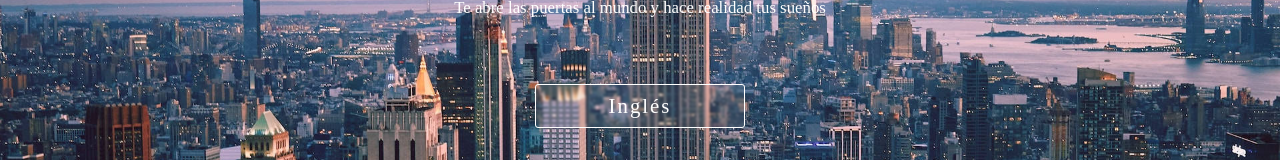
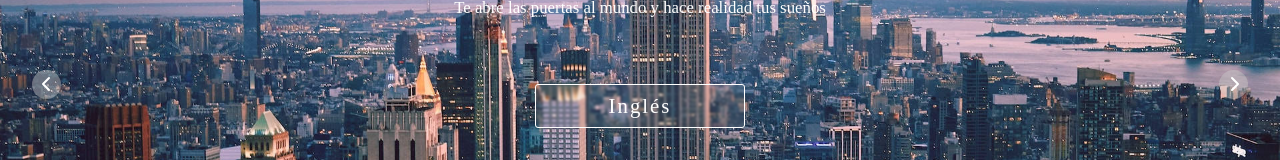
Before and after one commit to Saywa94/frau-chavez, a Next.js app: page / in a window 1280 px wide. Shown: the part 241-401 px from the top of the page. Built offline with nearby package versions, Linux system fonts and the light colour scheme.

Commit message:
Added navigation buttons to slider

```diff
--- a/components/Slider.module.css
+++ b/components/Slider.module.css
@@ -5,6 +5,37 @@
   align-items: center;
   display: flex;
   overflow: hidden;
+}
+.navigation {
+  position: absolute;
+  display: flex;
+  width: 95%;
+  justify-content: space-between;
+}
+.navigation > span {
+  background-color: #c8c8c870;
+  border-radius: 50%;
+  width: 29px;
+  height: 29px;
+  aspect-ratio: 1;
+  display: flex;
+  align-items: center;
+  justify-content: center;
+  cursor: pointer;
+  transition: background-color 0.2s;
+  user-select: none;
+}
+.navigation > span:hover {
+  background-color: #c8c8c836;
+}
+.navigation > span > svg {
+  stroke: white;
+}
+.back_button > svg {
+  margin-right: 2px;
+}
+.next_button > svg {
+  margin-left: 2px;
 }
 .slide {
   width: 100%;
--- a/components/Slider.tsx
+++ b/components/Slider.tsx
@@ -1,5 +1,5 @@
 "use client";
-import React, { useRef, useEffect } from "react";
+import React, { useRef, useEffect, useState } from "react";
 import styles from "./Slider.module.css";
 
 type ImageInfo = {
@@ -11,10 +11,20 @@ type ImageInfo = {
 
 export default function Slider({ images }: { images: Array<ImageInfo> }) {
   const indexRef = useRef(0);
+  const [clicks, setClicks] = useState(0);
 
   function showNextImage(index: number) {
     const slides = document.querySelectorAll(`.${styles.slide}`);
     const newIndex = index + 1 === slides.length ? 0 : index + 1;
+
+    slides[index].classList.remove(styles.active);
+    slides[newIndex].classList.add(styles.active);
+
+    indexRef.current = newIndex;
+  }
+  function showPreviousImage(index: number) {
+    const slides = document.querySelectorAll(`.${styles.slide}`);
+    const newIndex = index === 0 ? slides.length - 1 : index - 1;
 
     slides[index].classList.remove(styles.active);
     slides[newIndex].classList.add(styles.active);
@@ -27,11 +37,57 @@ export default function Slider({ images }: { images: Array<ImageInfo> }) {
       showNextImage(indexRef.current);
     }, 6000);
     return () => clearInterval(slideInterval);
-  }, []);
+  }, [clicks]);
 
   return (
     <>
       <div className={styles.slider}>
+        <div className={styles.navigation}>
+          <span
+            className={styles.back_button}
+            onClick={() => {
+              showPreviousImage(indexRef.current);
+              setClicks((c) => c + 1);
+            }}
+          >
+            <svg
+              xmlns="http://www.w3.org/2000/svg"
+              width="24"
+              height="24"
+              viewBox="0 0 24 24"
+              stroke-width="2"
+              stroke="currentColor"
+              fill="none"
+              stroke-linecap="round"
+              stroke-linejoin="round"
+            >
+              <path stroke="none" d="M0 0h24v24H0z" fill="none" />
+              <path d="M15 6l-6 6l6 6" />
+            </svg>
+          </span>
+          <span
+            className={styles.next_button}
+            onClick={() => {
+              showNextImage(indexRef.current);
+              setClicks((c) => c + 1);
+            }}
+          >
+            <svg
+              xmlns="http://www.w3.org/2000/svg"
+              width="24"
+              height="24"
+              viewBox="0 0 24 24"
+              stroke-width="2"
+              stroke="currentColor"
+              fill="none"
+              stroke-linecap="round"
+              stroke-linejoin="round"
+            >
+              <path stroke="none" d="M0 0h24v24H0z" fill="none" />
+              <path d="M9 6l6 6l-6 6" />
+            </svg>
+          </span>
+        </div>
         {images.map(({ filename, description, country, button }, index) => (
           <div
             className={`${styles.slide} ${index === 0 ? styles.active : ""}`}
```
